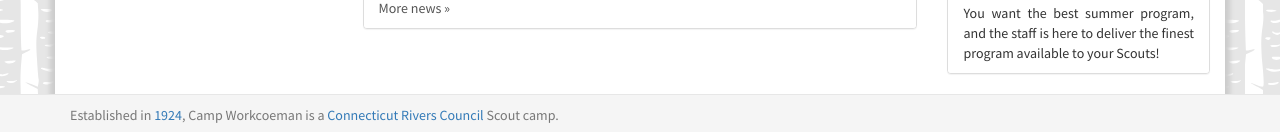
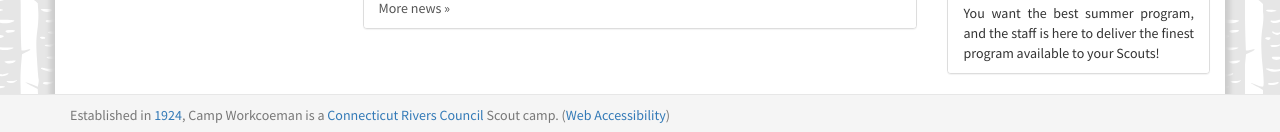
Before and after one commit to campworkcoeman/campworkcoeman.org, a Jekyll site: the page built from index.html, in a window 1280 px wide. Shown: the part 1396-1528 px from the top of the page. Built offline with Jekyll 4.4.1, drawn with Linux system fonts in a browser that asks for light colours; nearby versions of some CDN libraries; Markdown is read by kramdown in place of the engine named in the settings.

Commit message:
Add footer link to Council web accessibility policy.

```diff
--- a/_includes/footer.html
+++ b/_includes/footer.html
@@ -1,7 +1,7 @@
 <!-- Footer -->
 <div id="footer">
   <div class="container">
-    <p class="text-muted credit">Established in <a href="{{ site.url }}/about/history/">1924</a>, Camp Workcoeman is a <a href="https://www.ctrivers.org/">Connecticut Rivers Council</a> Scout camp.</p>
+    <p class="text-muted credit">Established in <a href="{{ site.url }}/about/history/">1924</a>, Camp Workcoeman is a <a href="https://www.ctrivers.org/">Connecticut Rivers Council</a> Scout camp. (<a href="https://ctscouting.org/web-accessibility/">Web Accessibility</a>)</p>
   </div>
 </div>
 
```
